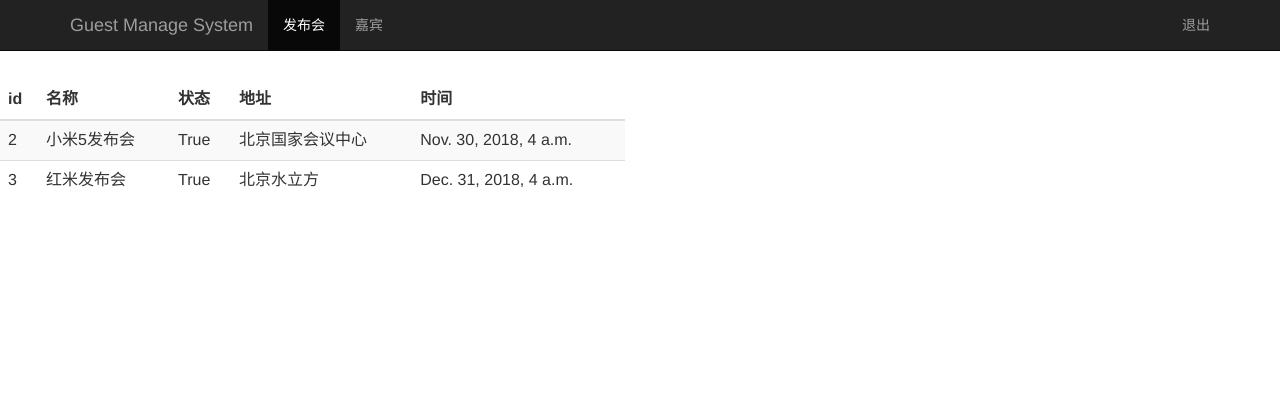
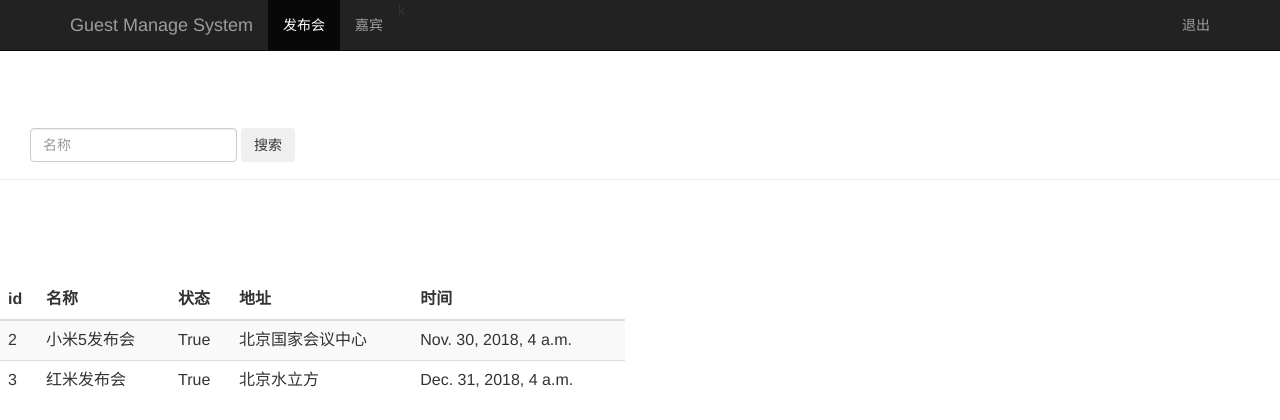
Before and after one commit to hongchenduke/Guest, a Django app: page /event_manage/ in a window 1280 px wide. Shown: the top 420 px of the page. Run offline with Django 3.2, Linux system fonts and the light colour scheme; a user stored in the database is signed in; data comes from the database, SQL or seed files in the repository; some libraries are stand-ins or nearby versions.

Commit message:
发布会搜索表单

```diff
--- a/guest/guest/urls.py
+++ b/guest/guest/urls.py
@@ -24,4 +24,5 @@ urlpatterns = [
     url(r'^event_manage/$', views.event_manage),
     url(r'^$',views.index),
     url(r'^accounts/login/$',views.index),
+    url(r'^search_name/$',views.search_name),
 ]
--- a/guest/sign/templates/event_manage.html
+++ b/guest/sign/templates/event_manage.html
@@ -1,4 +1,5 @@
 <html lang="zh-CN">
+
 <head>
     {% load bootstrap3 %}
     {% bootstrap_css %}
@@ -7,7 +8,7 @@
 </head>
 
 <body role="document">
-        <!--导航栏-->
+    <!--导航栏-->k
     <nav class="navbar navbar-inverse navbar-fixed-top">
         <div class="container">
             <div class="navbar-header">
@@ -16,7 +17,7 @@
             <div id="navbar" class="collapse navbar-collapse">
                 <ul class="nav navbar-nav">
                     <li class="active"><a href="#">发布会</a></li>
-                        <li><a href="/guest_manage/">嘉宾</a></li>
+                    <li><a href="/guest_manage/">嘉宾</a></li>k
                 </ul>
                 <ul class="nav navbar-nav navbar-right">
                     <li><a href="#">{{user}}</a></li>
@@ -25,13 +26,28 @@
             </div>
         </div>
     </nav>
+    <!--发布会搜索表单-->
+    <div class="page-header" style="padding-top:60px">
+        <div id="navbar" class="navbar-collapse collapse">
+            <form class="navbar-form" method="GET" action="/search_name/">
+                <div class="form-group">
+                    <input name="name" type="text" placeholder="名称" class="form-control">
+                </div>
+                <button type="submit" class="btn btn-sucess">搜索</button>
+            </form>
+        </div>
+    </div>
     <!--发布会列表-->
     <div class="row" style="padding-top: 80px;">
         <div class="col-md-6">
             <table class="table table-striped">
                 <thead>
                     <tr>
-                            <th>id</th><th>名称</th><th>状态</th><th>地址</th><th>时间</th>
+                        <th>id</th>
+                        <th>名称</th>
+                        <th>状态</th>
+                        <th>地址</th>
+                        <th>时间</th>
                     </tr>
                 </thead>
                 <tbody>
@@ -53,4 +69,5 @@
         <a>嘿! {{ user }} 欢迎</a><hr/>
         </div> -->
 </body>
+
 </html>
--- a/guest/sign/views.py
+++ b/guest/sign/views.py
@@ -30,3 +30,10 @@ def event_manage(request):
     event_list = Event.objects.all()
     username = request.session.get('user','')
     return render(request,"event_manage.html",{"user":username,"events":event_list})
+#发布会名称搜素
+@login_required
+def search_name(request):
+    username = request.session('user','')
+    search_name = request.GET.get("name","")
+    event_list = Event.objects.filter(name_contains=search_name)
+    return render(request,"event_manage.html",{"user":username,"events":event_list})
```
Lines whose indentation alone changed are shown as unchanged.
